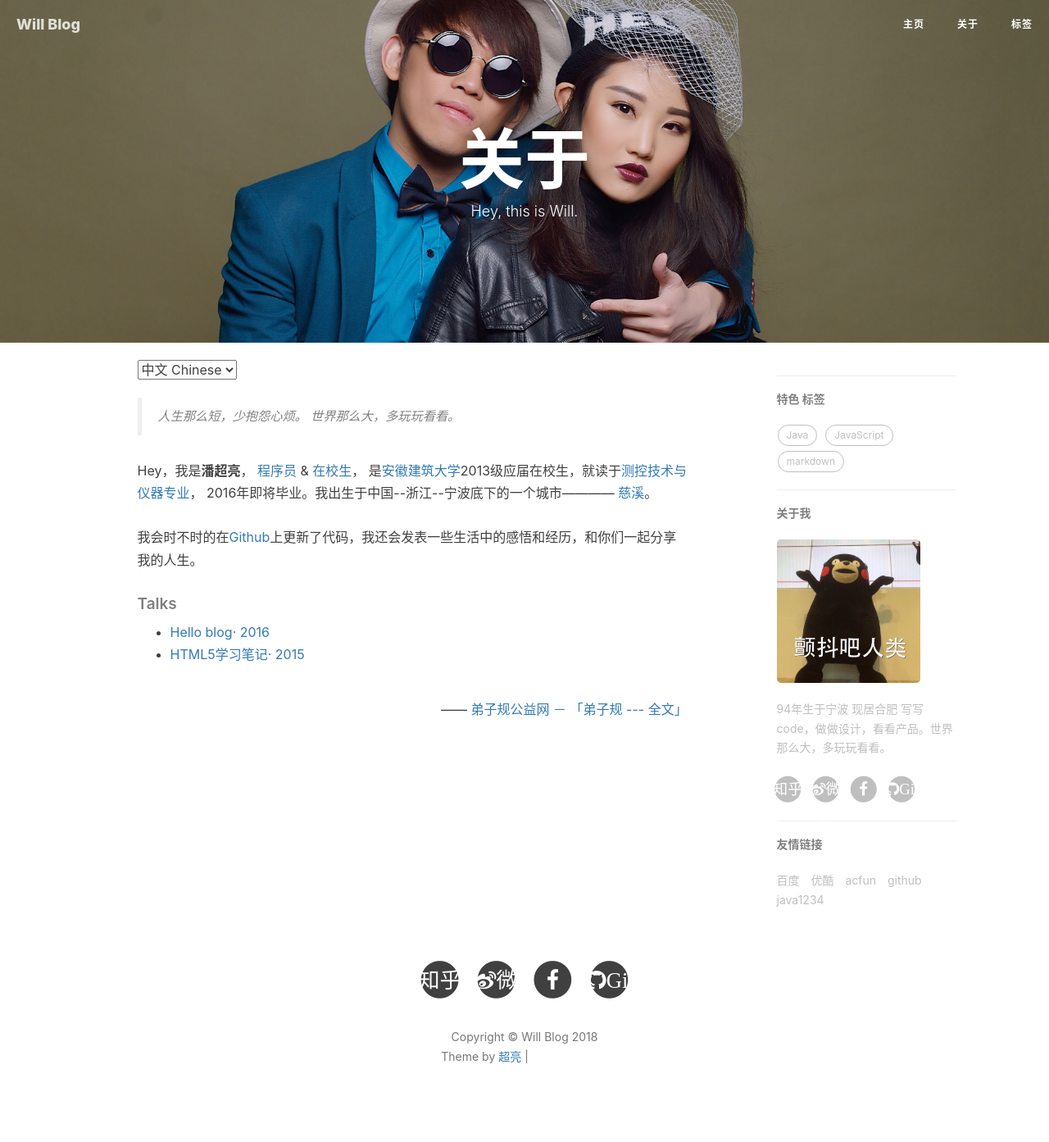
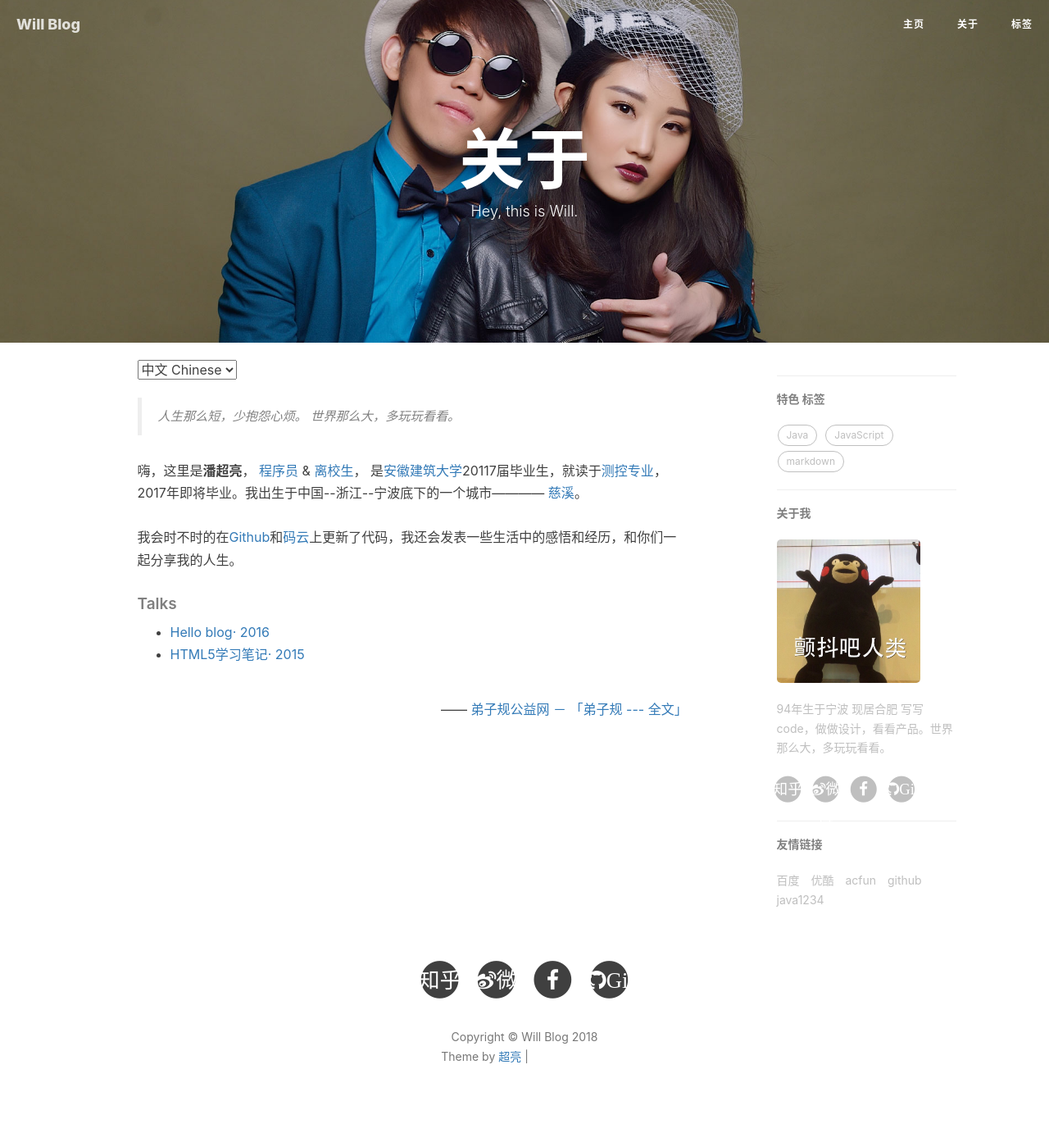
Before and after one commit to Willokkkkkk/Willokkkkkk.github.io, a Jekyll site: the page built from about.html, in a window 1280 px wide. Shown: the whole page at 82% size. Built offline with Jekyll 4.4.1, drawn with Linux system fonts in a browser that asks for light colours; nearby versions of some CDN libraries; comment, search, counter and statistics services are not loaded; grey boxes are pictures that could not be loaded.

Commit message:
修改关于

```diff
--- a/about.html
+++ b/about.html
@@ -18,12 +18,12 @@ header-img: "img/about-bg.jpg"
 
         世界那么大，多玩玩看看。
     </blockquote>
-  <p>Hey，我是<strong>潘超亮</strong>， <a href="https://github.com/Willokkkkkk/">程序员</a> &amp; <a href="http://www.ahjzu.edu.cn/">在校生</a>，
-  是<a href="http://www.ahjzu.edu.cn/">安徽建筑大学</a>2013级应届在校生，就读于<a href="http://baike.baidu.com/view/80023.htm">测控技术与仪器专业</a>，
-  2016年即将毕业。我出生于中国--浙江--宁波底下的一个城市————
+  <p>嗨，这里是<strong>潘超亮</strong>， <a href="https://github.com/Willokkkkkk/">程序员</a> &amp; <a href="http://www.ahjzu.edu.cn/">离校生</a>，
+  是<a href="http://www.ahjzu.edu.cn/">安徽建筑大学</a>20117届毕业生，就读于<a href="http://baike.baidu.com/view/80023.htm">测控专业</a>，
+  2017年即将毕业。我出生于中国--浙江--宁波底下的一个城市————
   <a href="http://baike.baidu.com/link?url=SO15gR51GGXX7Z_-Q4UJeoSh7RkSjWThjVd12xg_1cpjSw1dWZ5jx8ToIEVxezVDs3n-s-we61jrYG3aEAe2Pa">慈溪</a>。
 	  <br>
-   <br>    我会时不时的在<a href="https://github.com/Willokkkkkk/">Github</a>上更新了代码，我还会发表一些生活中的感悟和经历，和你们一起分享我的人生。
+   <br>    我会时不时的在<a href="https://github.com/Willokkkkkk/">Github</a>和<a href="https://gitee.com/chaoliang">码云</a>上更新了代码，我还会发表一些生活中的感悟和经历，和你们一起分享我的人生。
     <h5>Talks</h5>
 	<ul>
     <li><a href="https://willokkkkkk.github.io/2015/01/29/hello-2015/">Hello blog· 2016</a></li>
```
